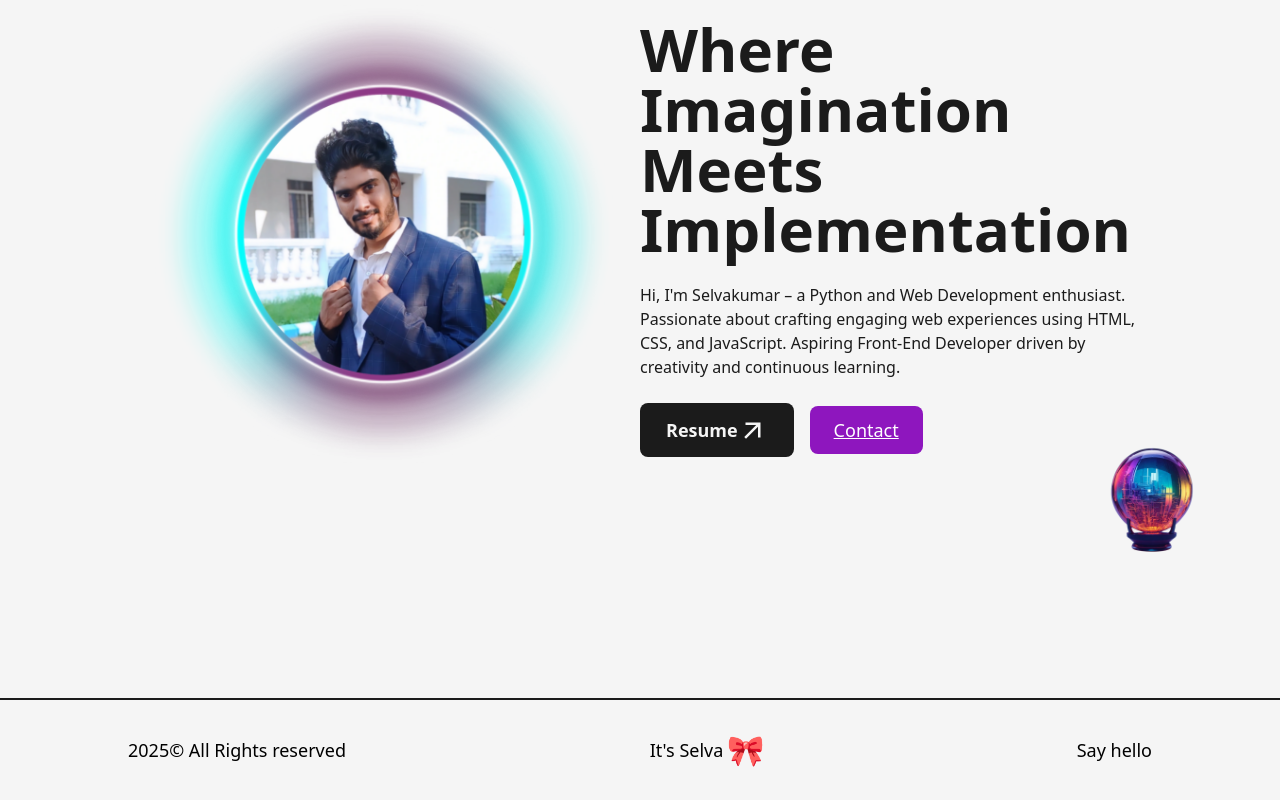
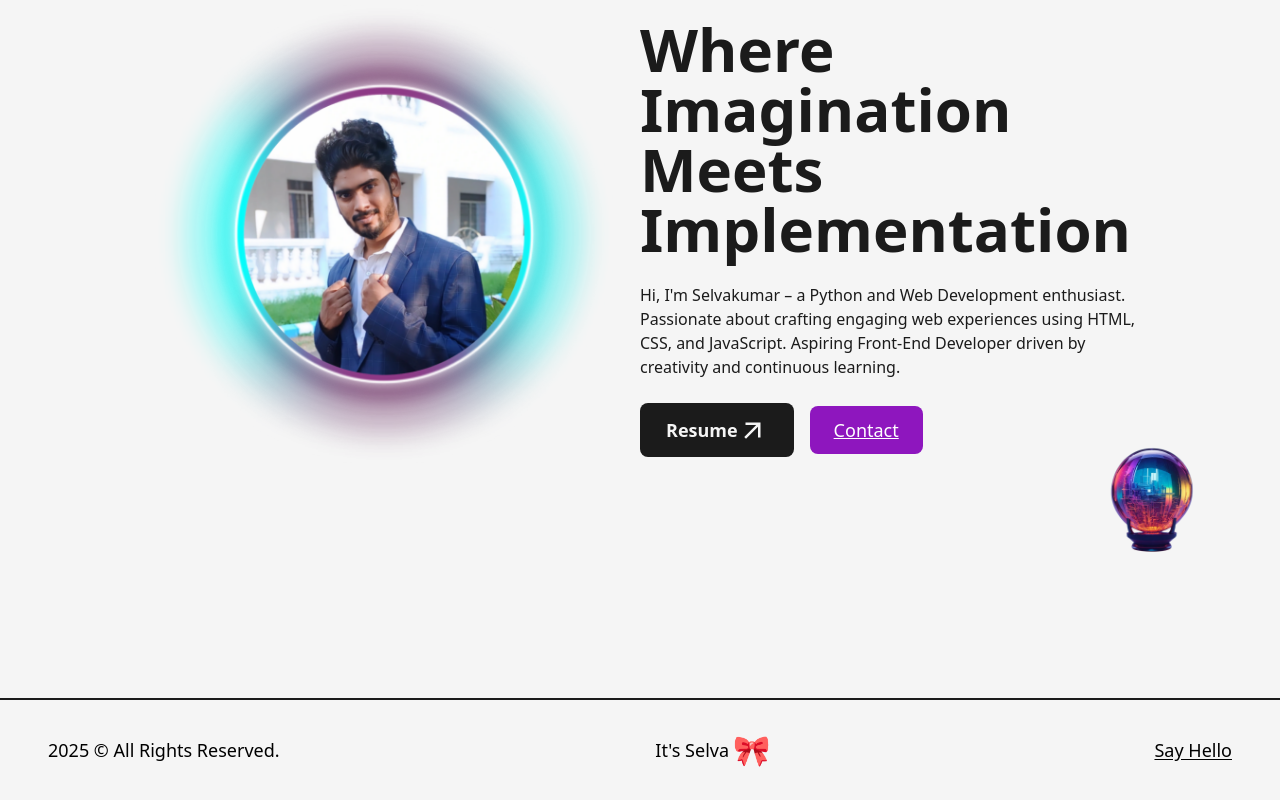
Before and after one commit to SelvakumarSelladurai/Selva_portfolio, a Next.js app: page / in a window 1280 px wide. Shown: the part 201-1001 px from the top of the page. Built offline with nearby package versions, Linux system fonts and the light colour scheme.

Commit message:
Final fixes before deploy

```diff
--- a/package.json
+++ b/package.json
@@ -14,7 +14,8 @@
     "next": "^14.2.29",
     "react": "^18",
     "react-dom": "^18",
-    "react-icons": "^5.2.1"
+    "react-icons": "^5.2.1",
+    "sharp": "^0.34.2"
   },
   "devDependencies": {
     "eslint": "^8",
--- a/src/components/Footer.jsx
+++ b/src/components/Footer.jsx
@@ -1,20 +1,24 @@
-import React from 'react'
-import Layout from './Layout'
-import Link from 'next/link'
+import React from 'react';
+import Link from 'next/link';
 
 const Footer = () => {
   return (
-    <footer className='w-full border-t-2 border-solid border-dark font-medium text-lg dark:text-light dark:border-light'>
-      <Layout className='py-8 flex items-center justify-between'>
-        <span>{new Date().getFullYear()}&copy; All Rights reserved</span>
-       <div className='flex items-center '>
-    It's Selva <span className='text-red-600 dark:text-primaryDark text-3xl px-1'>🎀</span>&nbsp;<Link href="/"></Link>
+    <footer className='w-full border-t-2 border-solid border-dark dark:border-light font-medium text-lg dark:text-light'>
+      <div className='py-8 px-12 flex items-center justify-between'>
+        <span>{new Date().getFullYear()} &copy; All Rights Reserved.</span>
 
-       </div>
-        <Link href="/">Say hello</Link>
-      </Layout>
+        <div className='flex items-center'>
+          It&apos;s Selva
+          <span className='text-red-600 dark:text-primaryDark text-3xl px-1'>🎀</span>
+          &nbsp;<Link href="/"></Link>
+        </div>
+
+        <Link href="/" className='underline underline-offset-2'>
+          Say Hello
+        </Link>
+      </div>
     </footer>
-  )
-}
+  );
+};
 
-export default Footer
+export default Footer;
--- a/src/pages/index.js
+++ b/src/pages/index.js
@@ -18,51 +18,75 @@ export default function Home() {
 
     detectMobile();
   }, []);
+
   return (
     <>
       <Head>
         <title>Selvakumar | Home page</title>
       </Head>
-   {
-    isMobile ? (
+
+      {isMobile ? (
         <div className="flex items-center justify-center mx-4 h-screen">
           <div className="bg-red-500 text-white p-4 rounded-lg">
             We&apos;re working on our mobile version. Stay tuned for updates!
           </div>
         </div>
-
-    ) :(
-<main className="flex  items-center text-dark min-h-screen dark:text-light">
-    <Layout className='pt-0'>
+      ) : (
+        <main className="flex items-center text-dark min-h-screen dark:text-light">
+          <Layout className="pt-0">
             <div className="flex items-center justify-between w-full">
               <div className="w-1/2">
-          <Image src={selva} alt="profile" className="w-full h-auto" priority
-          sizes="(max-width:768px) 100vw,(max-width:1200px) 50vw, 50w"/>
+                <Image
+                  src={selva}
+                  alt="profile"
+                  className="w-full h-auto"
+                  priority
+                  sizes="(max-width:768px) 100vw,(max-width:1200px) 50vw, 50w"
+                />
               </div>
+
               <div className="w-1/2 flex flex-col items-center self-center">
-          <AnimatedText text="Where Imagination Meets Implementation" classname="text-6xl !text-left"></AnimatedText>
-          <p className="my-4 text-base font-medium">Hi, I'm Selvakumar – a Python and Web Development enthusiast.
+                <AnimatedText
+                  text="Where Imagination Meets Implementation"
+                  classname="text-6xl !text-left"
+                />
+                <p className="my-4 text-base font-medium">
+                  Hi, I&apos;m Selvakumar – a Python and Web Development enthusiast.
                   Passionate about crafting engaging web experiences using HTML, CSS, and JavaScript.
                   Aspiring Front-End Developer driven by creativity and continuous learning.
-
                 </p>
                 <div className="flex items-center self-start mt-2">
-            <Link href="./resume.pdf" target={"_blank"} className="flex items-center bg-dark text-light p-2.5 px-6
+                  <Link
+                    href="./resume.pdf"
+                    target="_blank"
+                    className="flex items-center bg-dark text-light p-2.5 px-6
                     rounded-lg text-lg font-semibold hover:bg-light dark:text-dark dark:bg-light hover:text-dark border-2 border-solid border-transparent
-            hover:border-dark" >Resume <MdArrowOutward fontSize={'30'}/></Link>
-            <Link href="mailto:selvakumardurai5973@gmail.com" target={"_blank"}
-            className="ml-4 text-lg font-medium capitalize dark:text-light text-white rounded-lg underline p-2.5 px-6" style={{background:'#8e16be'}}
-            >Contact</Link>
+                    hover:border-dark"
+                  >
+                    Resume <MdArrowOutward fontSize={'30'} />
+                  </Link>
+                  <Link
+                    href="mailto:selvakumardurai5973@gmail.com"
+                    target="_blank"
+                    className="ml-4 text-lg font-medium capitalize dark:text-light text-white rounded-lg underline p-2.5 px-6"
+                    style={{ background: '#8e16be' }}
+                  >
+                    Contact
+                  </Link>
                 </div>
               </div>
             </div>
           </Layout>
+
           <div className="absolute right-8 bottom-8 inline-block w-48">
-      <Image src={globe}  className="w-24 h-25 mt-10 mx-auto" alt="globe"/>
+            <Image
+              src={globe}
+              className="w-24 h-25 mt-10 mx-auto"
+              alt="globe"
+            />
           </div>
         </main>
-    )
-   }
+      )}
     </>
   );
 }
```
Also changed, not shown: 1 other file (tests, documents, lock files or other folders). Lines whose indentation alone changed are shown as unchanged.
